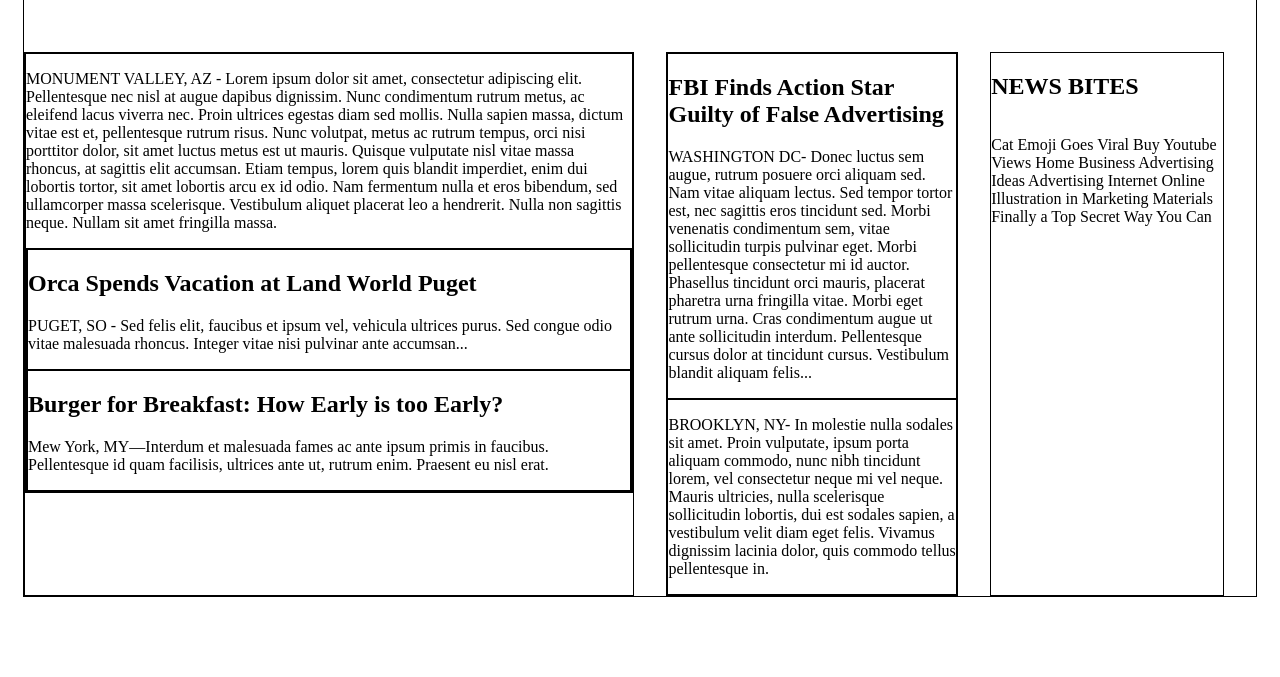
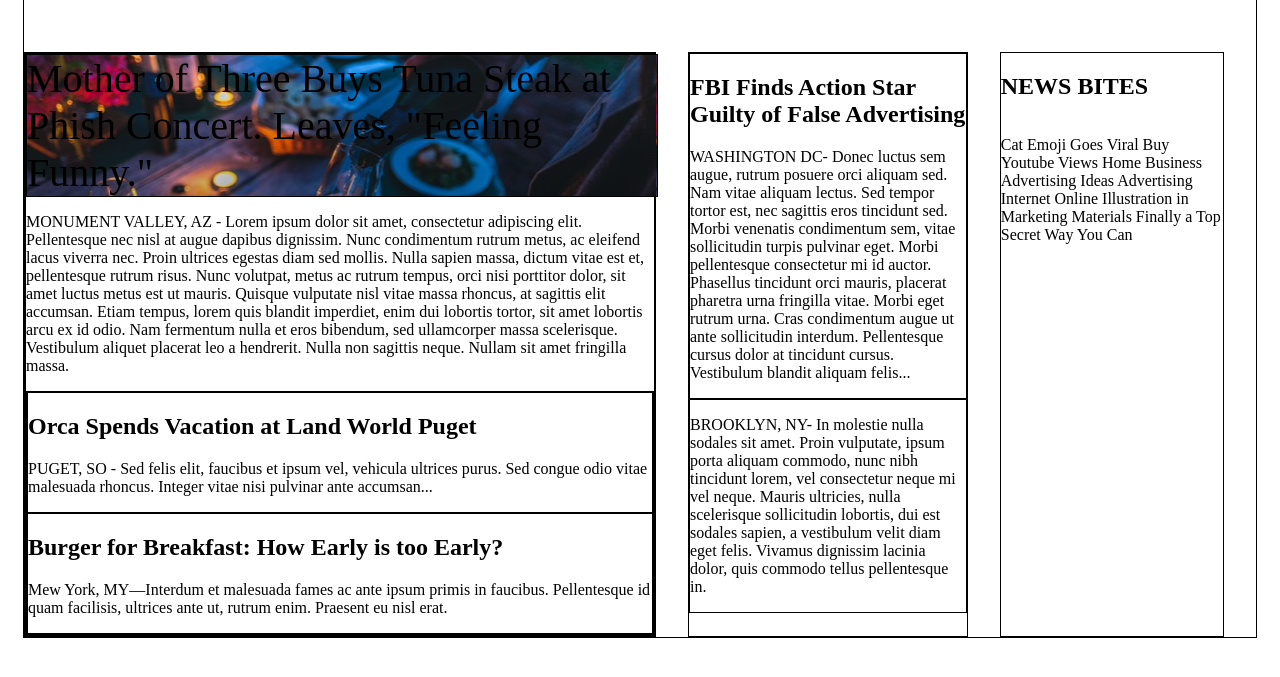
Before and after one commit to NoxKnock/myTimes, a plain HTML site: page index.html in a window 1280 px wide. Shown: the part 65-742 px from the top of the page. Drawn offline with Linux system fonts and the light colour scheme; files whose address does not match are found by name.

Commit message:
adding html

```diff
--- a/index.html
+++ b/index.html
@@ -24,6 +24,9 @@
 <div class="maincontainer">
   <div class="column large">
     <div class="mainstory">
+      <div class="picmain">
+        <span> Mother of Three Buys Tuna Steak at Phish Concert. Leaves, "Feeling Funny."</span>
+      </div>
       <p>MONUMENT VALLEY, AZ - Lorem ipsum dolor sit amet, consectetur adipiscing elit. Pellentesque nec nisl at augue dapibus dignissim. Nunc condimentum rutrum metus, ac eleifend lacus viverra nec. Proin ultrices egestas diam sed mollis. Nulla sapien massa, dictum vitae est et, pellentesque rutrum risus. Nunc volutpat, metus ac rutrum tempus, orci nisi porttitor dolor, sit amet luctus metus est ut mauris. Quisque vulputate nisl vitae massa rhoncus, at sagittis elit accumsan. Etiam tempus, lorem quis blandit imperdiet, enim dui lobortis tortor, sit amet lobortis arcu ex id odio. Nam fermentum nulla et eros bibendum, sed ullamcorper massa scelerisque. Vestibulum aliquet placerat leo a hendrerit. Nulla non sagittis neque. Nullam sit amet fringilla massa.</p>
      <div class="stories">
         <div class="sone">
```
